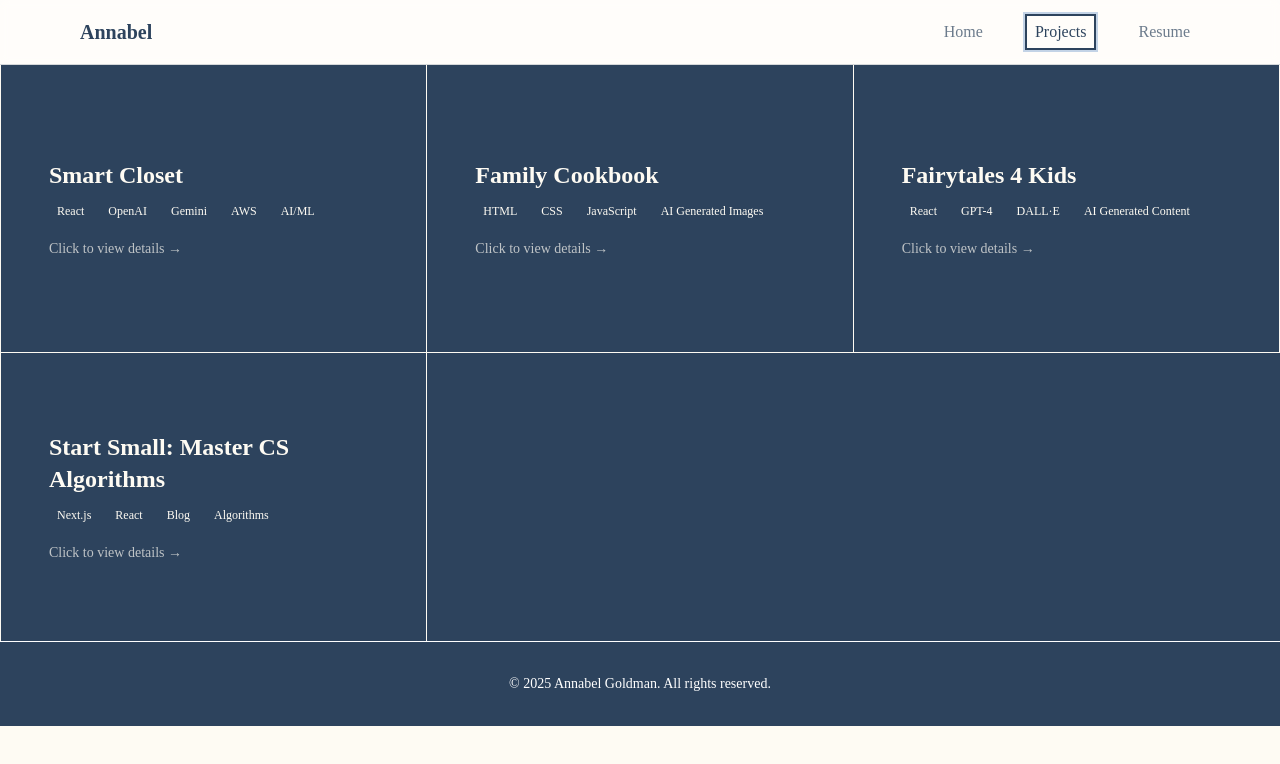
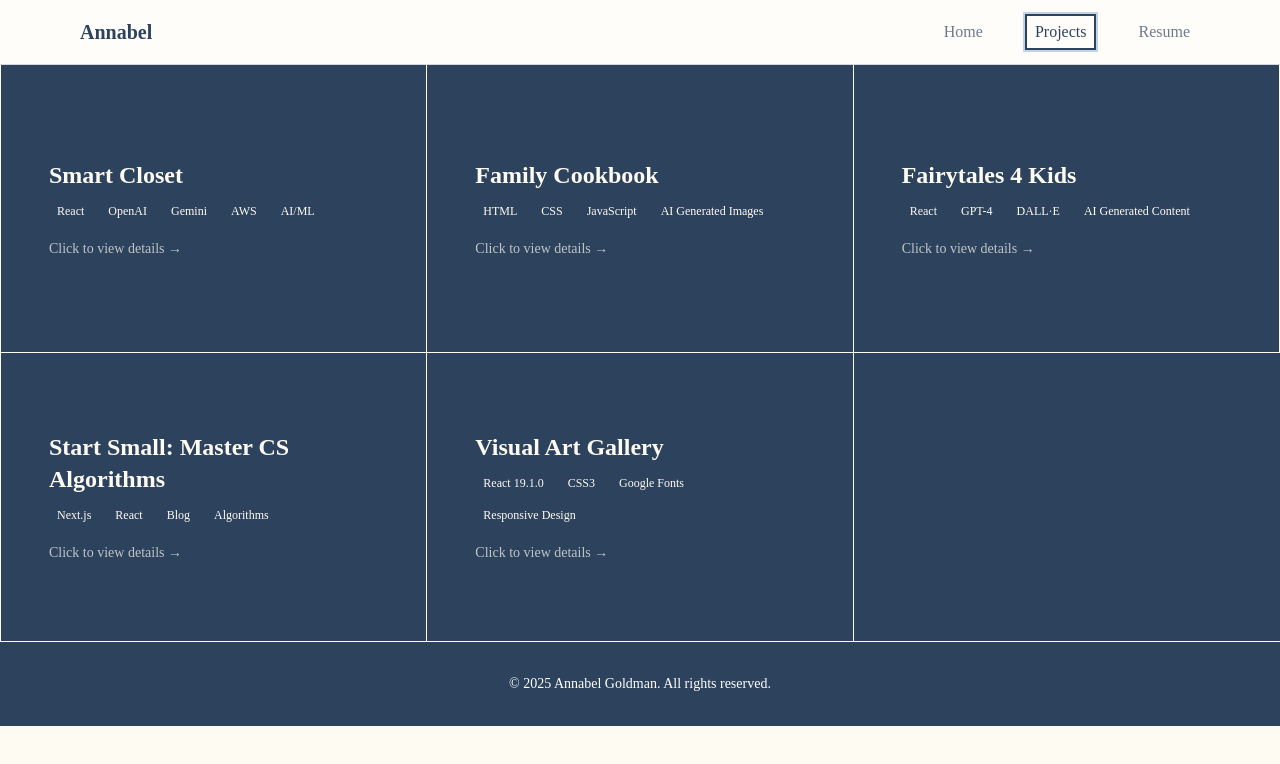
Before and after one commit to annabel-goldman/personal-website, a Next.js app: page /projects in a window 1280 px wide. Shown: the top 764 px of the page. Built offline with nearby package versions, Linux system fonts and the light colour scheme.

Commit message:
Added new project

```diff
--- a/components/Projects.tsx
+++ b/components/Projects.tsx
@@ -53,6 +53,16 @@ const projects: Project[] = [
     link: 'https://annabel-goldman.github.io/CsComm/',
     github: 'https://github.com/annabel-goldman/CsComm',
     demo: 'https://annabel-goldman.github.io/CsComm/'
+  },
+  {
+    id: 6,
+    title: 'Visual Art Gallery',
+    description: 'A beautiful, responsive art gallery showcasing Annie\'s visual artwork including paintings, watercolors, drawings, and mixed media pieces. Features random image arrangement for a dynamic experience with a clean, modern dark theme.',
+    technologies: ['React 19.1.0', 'CSS3', 'Google Fonts', 'Responsive Design'],
+    image: '/visual-art/visual-art-gallery.png',
+    link: 'https://annabel-goldman.github.io/visual-art/',
+    github: 'https://github.com/annabel-goldman/visual-art',
+    demo: ''
   }
 ]
 
```
Also changed, not shown: public/service-worker.js (added, +16 -0 lines), 1 other file (tests, documents, lock files or other folders).
